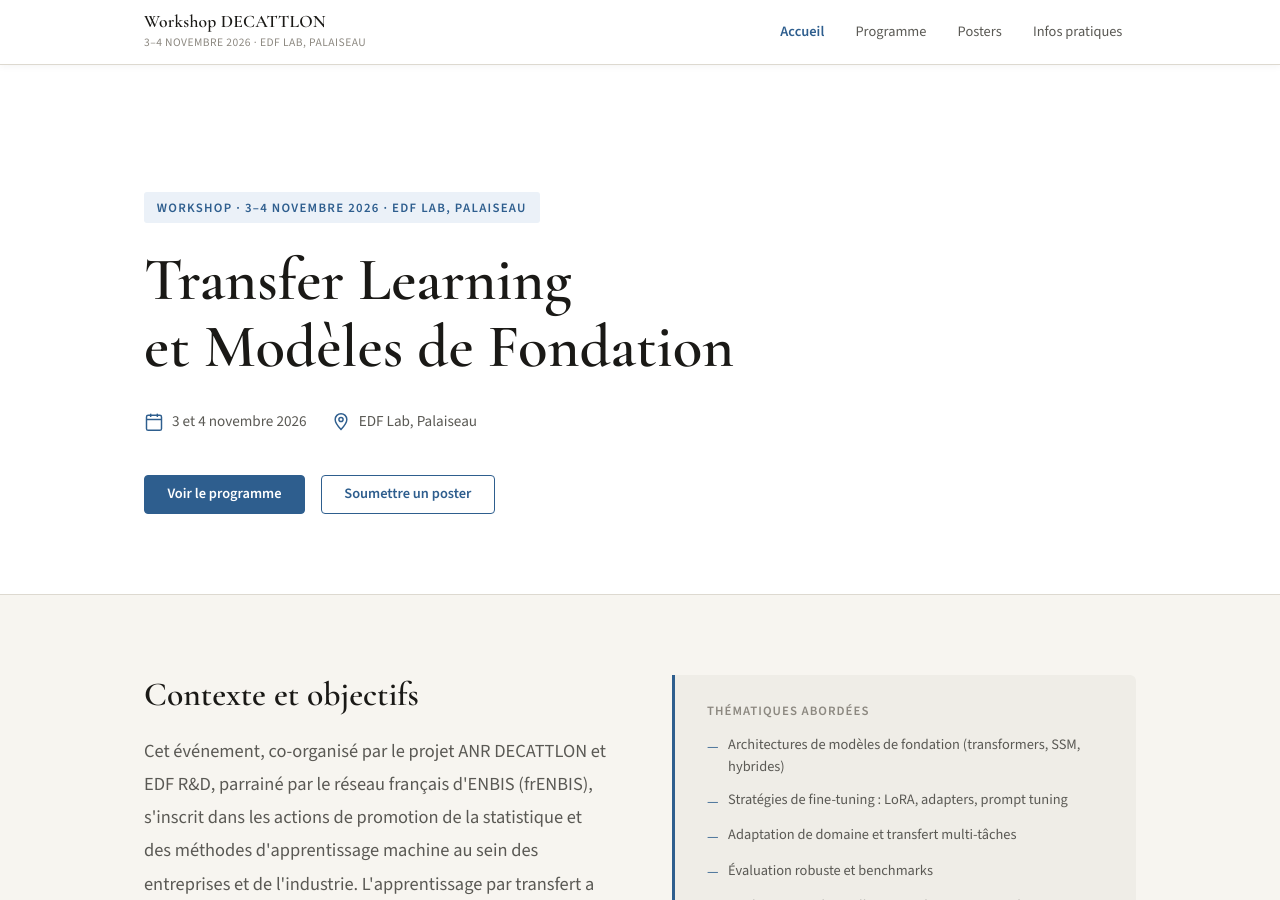
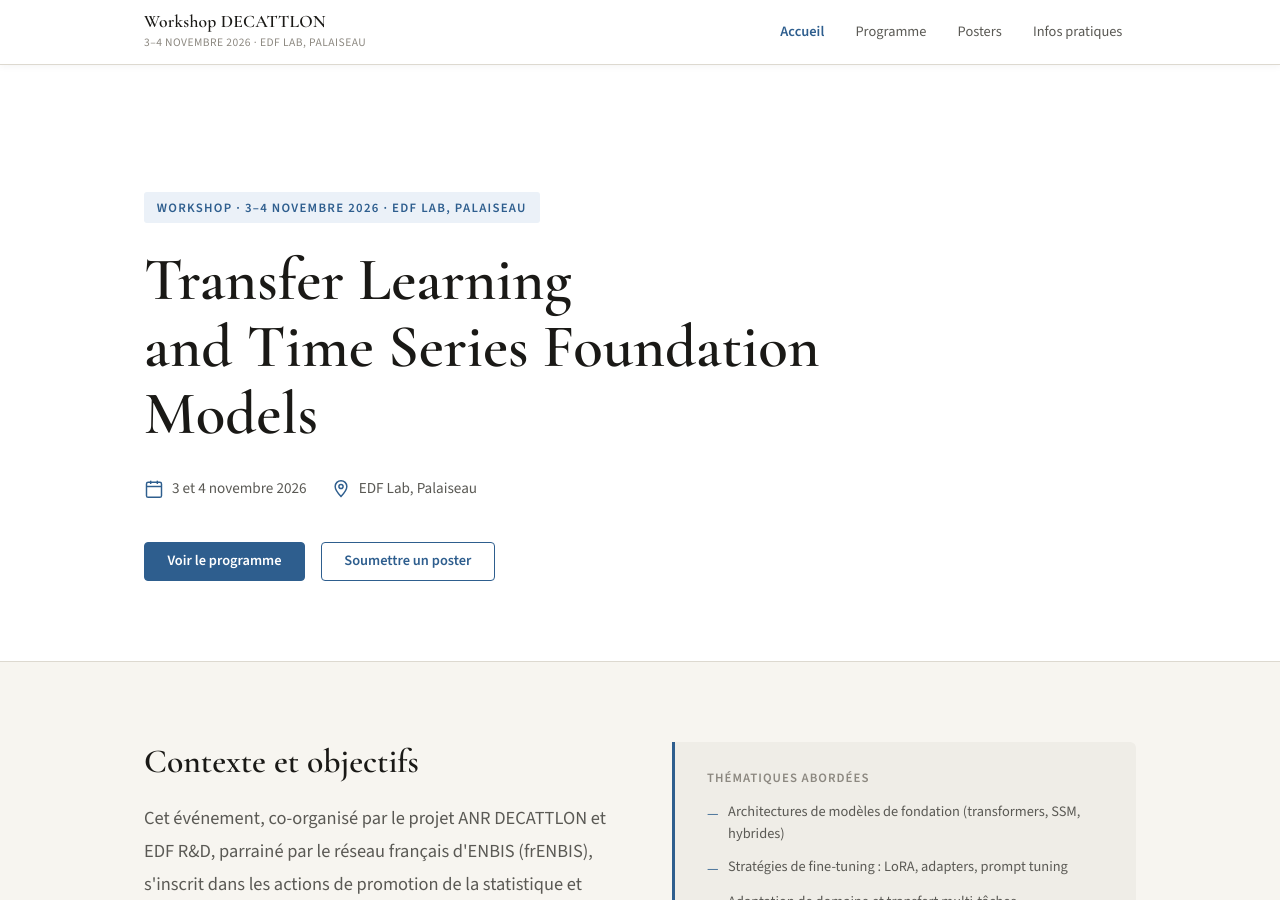
Before and after one commit to yvenn-amara/DECATTLON, a Jekyll site: the page built from index.md, in a window 1280 px wide and 900 px high. Built offline with Jekyll 4.4.1, drawn with Linux system fonts in a browser that asks for light colours.

Commit message:
Update index.md

```diff
--- a/index.md
+++ b/index.md
@@ -7,7 +7,7 @@ title: Accueil
 <section class="hero" style="margin-top: 64px;">
   <div class="container">
     <p class="hero-kicker">Workshop · 3–4 novembre 2026 · EDF Lab, Palaiseau</p>
-    <h1 class="hero-title">Transfer Learning<br>et Modèles de Fondation</h1>
+    <h1 class="hero-title">Transfer Learning<br>and Time Series Foundation Models</h1>
     <div class="hero-meta">
       <div class="hero-meta-item">
         <!-- Calendar icon -->
```
